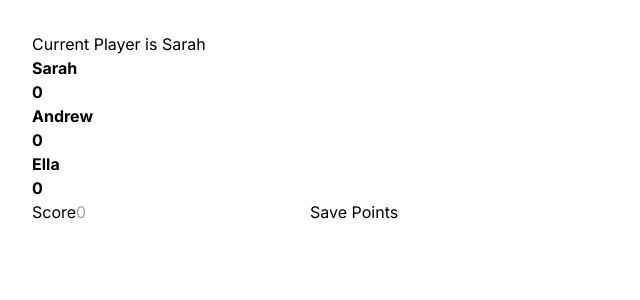
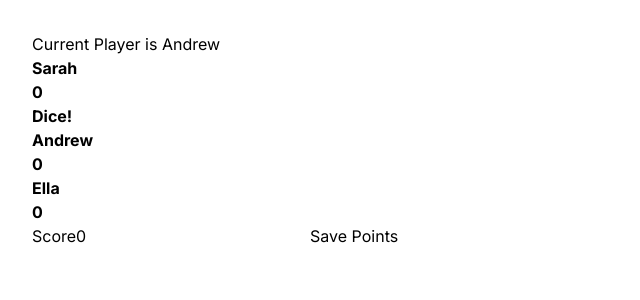
Before and after one commit to sarahholden/gintiki, a Next.js app: page / in a window 1280 px wide. Shown: the top 300 px of the page, without its empty margins (0-640 px from the left). Built offline with nearby package versions, Linux system fonts and the light colour scheme.

Commit message:
initial commit

```diff
--- a/app/page.tsx
+++ b/app/page.tsx
@@ -2,7 +2,12 @@
 
 import Header from "@/components/Header";
 import Image from "next/image";
-import { FormEvent, useState } from "react";
+import React, {
+  EventHandler,
+  FormEvent,
+  FormEventHandler,
+  useState,
+} from "react";
 
 export type Player = {
   name: string;
@@ -32,12 +37,30 @@ const initialPlayers = [
 
 export function Game() {
   const [players, setPlayers] = useState(initialPlayers);
-  const [turnNumber, setTurnNumber] = useState(0);
+  const [turnNumber, setTurnNumber] = useState(1);
   const currentPlayer = players[turnNumber];
+
+  const onSaveScore = (score: number) => {
+    let playersDupe = [...players];
+    playersDupe[turnNumber].score += score;
+    setPlayers(playersDupe);
+    console.log(score);
+    console.log(players);
+    switchTurn();
+  };
+
+  function switchTurn() {
+    if (turnNumber < players.length - 1) {
+      setTurnNumber(turnNumber + 1);
+    } else {
+      setTurnNumber(0);
+    }
+  }
+
   return (
     <>
       <PlayersList players={players} currentPlayer={currentPlayer} />
-      <AddScore currentPlayer={currentPlayer} />
+      <AddScore currentPlayer={currentPlayer} onSaveScore={onSaveScore} />
     </>
   );
 }
@@ -56,6 +79,7 @@ export function PlayersList({
         {players.map((player) => {
           return (
             <li key={player.id}>
+              {currentPlayer.id === player.id && `Dice!`}
               <p>{player.name}</p>
               <p>{player.score}</p>
             </li>
@@ -66,15 +90,37 @@ export function PlayersList({
   );
 }
 
-export function AddScore({ currentPlayer }: { currentPlayer: Player }) {
+export function AddScore({
+  currentPlayer,
+  onSaveScore,
+}: {
+  currentPlayer: Player;
+  onSaveScore: any;
+}) {
+  const [score, setScore] = useState(`${currentPlayer.score}`);
+
   const handleScoreSubmit = (e: FormEvent<HTMLFormElement>) => {
     e.preventDefault();
-    console.log(e.target);
+    if (score) {
+      onSaveScore(parseInt(score));
+      setScore("");
+    }
   };
+
   return (
     <form onSubmit={(e) => handleScoreSubmit(e)}>
       <label htmlFor="score">Score</label>
-      <input type="number" id="score" name="score" placeholder="0" required />
+      <input
+        type="number"
+        id="score"
+        name="score"
+        placeholder="0"
+        required
+        onChange={(e: React.ChangeEvent<HTMLInputElement>) => {
+          setScore(e.target.value);
+        }}
+        value={score}
+      />
       <button type="submit">Save Points</button>
     </form>
   );
```
